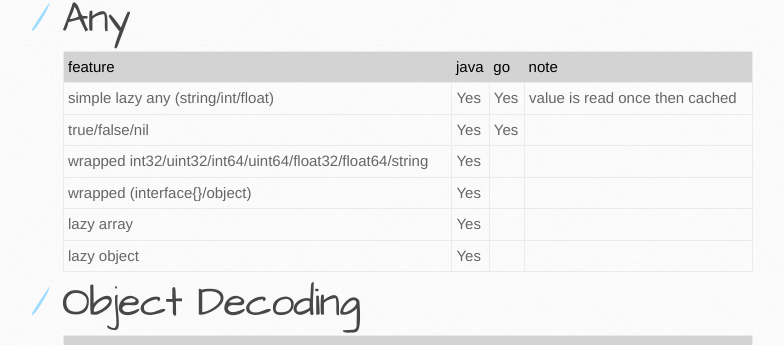
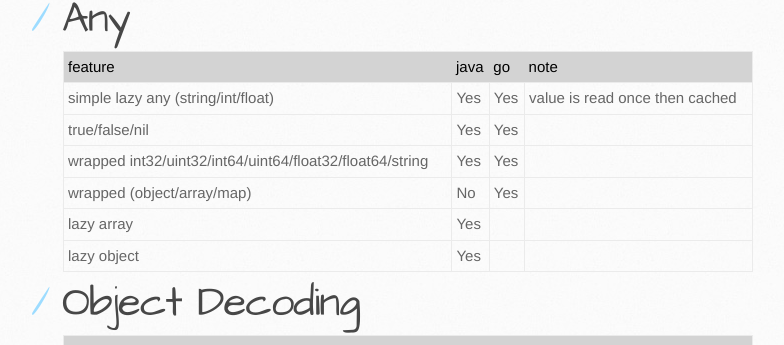
Before and after one commit to json-iterator/json-iterator.github.io, a Jekyll site: the page built from features.md, in a window 1280 px wide and 900 px high, scrolled down 2059 px. Shown: the part 108-453 px from the top of the window, without its empty margins (107-891 px from the left). Built offline with Jekyll 4.4.1, drawn with Linux system fonts in a browser that asks for light colours; comment, search, counter and statistics services are not loaded.

Commit message:
Update features.md

```diff
--- a/features.md
+++ b/features.md
@@ -52,8 +52,8 @@
 | --- | --- | --- | --- |
 | simple lazy any (string/int/float) | Yes | Yes | value is read once then cached |
 | true/false/nil | Yes | Yes | |
-| wrapped int32/uint32/int64/uint64/float32/float64/string | Yes | | |
-| wrapped (interface{}/object) | Yes | | |
+| wrapped int32/uint32/int64/uint64/float32/float64/string | Yes | Yes | |
+| wrapped (object/array/map) | No | Yes | |
 | lazy array | Yes |  | |
 | lazy object | Yes |  | |
 
```
